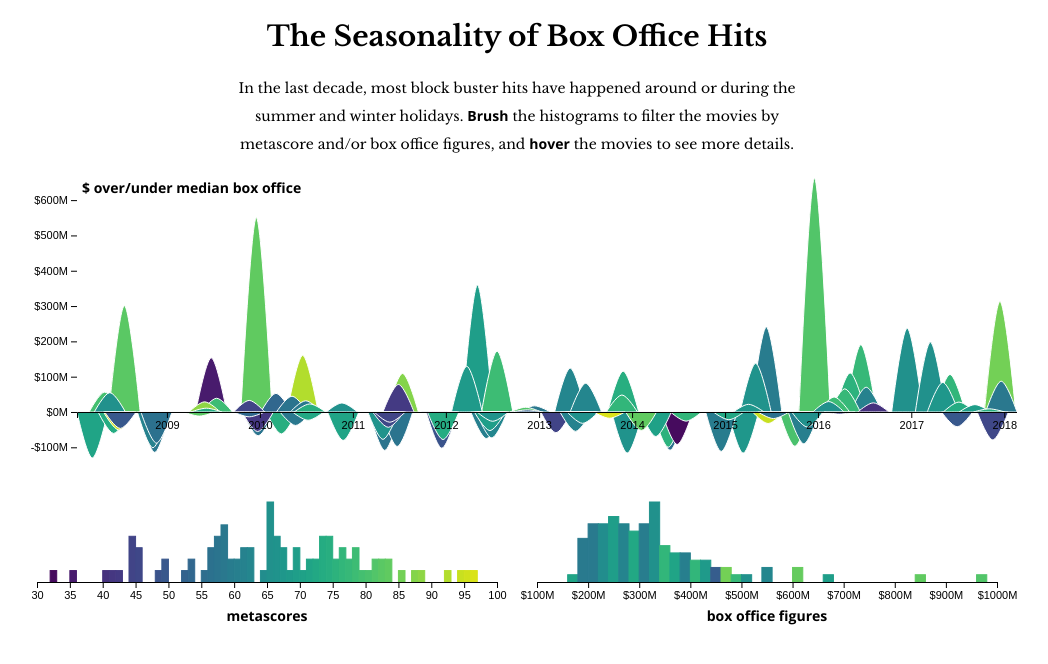
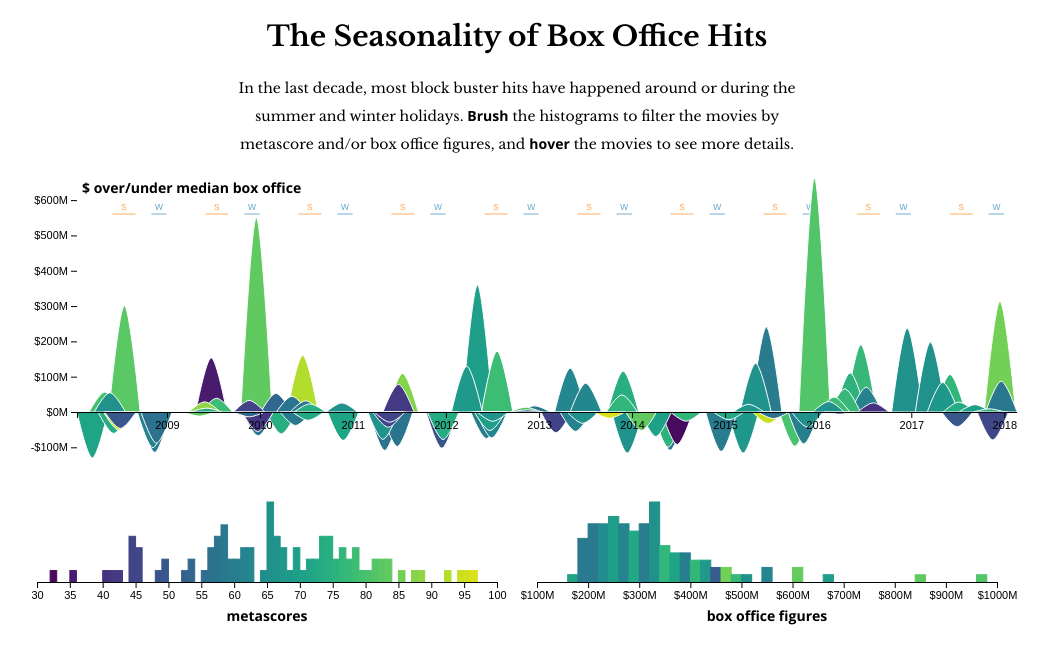
Before and after one commit to sxywu/vue-d3-example, a Vue app: page / in a window 1280 px wide. Shown: the top 664 px of the page, without its empty margins (123-1171 px from the left). Built offline with nearby package versions, Linux system fonts and the light colour scheme.

Commit message:
Add holidays

```diff
--- a/src/App.vue
+++ b/src/App.vue
@@ -11,7 +11,7 @@ In the last decade, most block buster hits have happened around or during the su
       <div class='area-title'>
         <strong>$ over/under median box office</strong>
       </div>
-      <AreaChart v-bind='{movies, filtered}' />
+      <AreaChart v-bind='{movies, filtered, holidays}' />
     </div>
     <!-- HISTOGRAM -->
     <div class='histograms' v-for='({id, label, format}) in histograms'>
@@ -30,7 +30,14 @@ import * as d3 from 'd3'
 import AreaChart from './components/AreaChart'
 import Histogram from './components/Histogram'
 
-const startYear = 2008;
+const startYear = 2008
+const holidays = []
+_.times(10, i => {
+  // summer holidays
+  holidays.push([new Date(`6/1/${startYear + i}`), new Date(`8/30/${startYear + i}`)])
+  // winter holidays
+  holidays.push([new Date(`11/1/${startYear + i}`), new Date(`12/31/${startYear + i}`)])
+})
 
 export default {
   name: 'app',
@@ -46,6 +53,7 @@ export default {
       movies: [],
       filters: {},
       filtered: [],
+      holidays,
     }
   },
   mounted() {
--- a/src/components/AreaChart.vue
+++ b/src/components/AreaChart.vue
@@ -1,10 +1,19 @@
 <template>
   <div class='areachart'>
     <svg :width='width' :height='height'>
+      <!-- HOLIDAYS -->
+      <g class='holidays'>
+        <g v-for='d in texts' :transform='`translate(${d.x}, ${36})`'>
+          <line :x1='-d.width / 2' :x2='d.width / 2' :stroke='d.fill' />
+          <text dy='-.35em' text-anchor='middle' :fill='d.fill'>{{ d.text }}</text>
+        </g>
+      </g>
+      <!-- MOVIE ARCS -->
       <transition-group tag='g' :css='false' @enter='enter' @leave='leave'>
         <path v-for='d in arcs' class='arc' :key='d.id' :d='d.path' :fill='d.fill' stroke='#fff'
           @mouseenter='() => hovered = d' @mouseleave='() => hovered = null' />
       </transition-group>
+      <!-- AXES -->
       <g ref='xAxis' :transform='`translate(0, ${y0})`' />
       <g ref='yAxis' :transform='`translate(${margin.left}, 0)`' />
     </svg>
@@ -31,11 +40,12 @@ const margin = {top: 0, right: 0, bottom: 20, left: 60}
 
 export default {
   name: 'areachart',
-  props: ['movies', 'filtered'],
+  props: ['movies', 'filtered', 'holidays'],
   data() {
     return {
       width, height, margin,
       arcs: [],
+      texts: [],
       medianBox: 0,
       y0: 0,
       hovered: null,
@@ -56,6 +66,7 @@ export default {
   watch: {
     movies: function() {
       this.calculateScales()
+      this.calculateHolidays()
       d3.select(this.$refs.xAxis).call(this.xAxis)
       d3.select(this.$refs.yAxis).call(this.yAxis)
         .select('.domain').remove()
@@ -113,6 +124,18 @@ export default {
           }
         }).value()
     },
+    calculateHolidays: function() {
+      this.texts = _.map(this.holidays, (d, i) => {
+        const [d1, d2] = d;
+        const x1 = this.xScale(d1);
+        const x2 = this.xScale(d2);
+        return {
+          x: (x1 + x2) / 2, width: x2 - x1,
+          fill: i % 2 === 0 ? 'rgb(253, 174, 97)' : 'rgb(116, 173, 209)',
+          text: i % 2 === 0 ? 's' : 'w',
+        };
+      });
+    },
     enter: function (el, done) {
       TweenLite.fromTo(el, 0.25,
         {scaleY: 0, svgOrigin: `0 ${this.y0}`},
```
